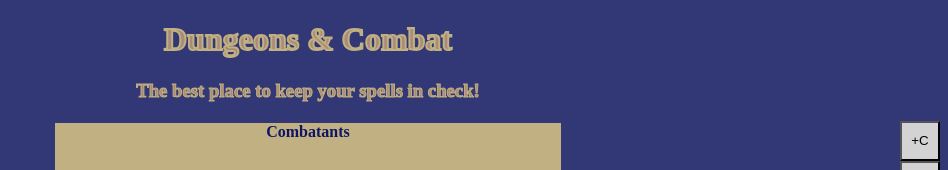
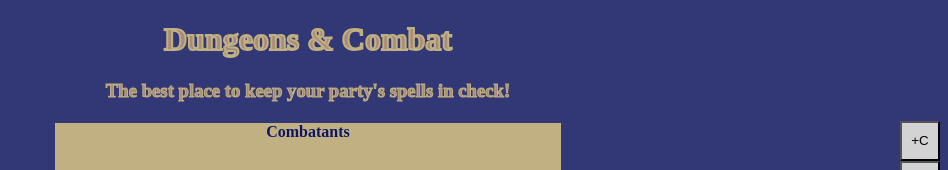
Before and after one commit to nobleOn3/cit_261, a plain HTML site: page combat_tracker/index.html in a window 1280 px wide. Shown: the top 170 px of the page, without its empty margins (332-1280 px from the left). Drawn offline with Linux system fonts and the light colour scheme.

Commit message:
Some changes

```diff
--- a/combat_tracker/index.html
+++ b/combat_tracker/index.html
@@ -8,7 +8,7 @@
 </head>
 <body>
     <h1 id="welcome">Dungeons & Combat</h1>
-    <h3 id="w_message">The best place to keep your spells in check!</h3>
+    <h3 id="w_message">The best place to keep your party's spells in check!</h3>
 
     <div class="menu">
         <div class = "menu_buttons">
```
